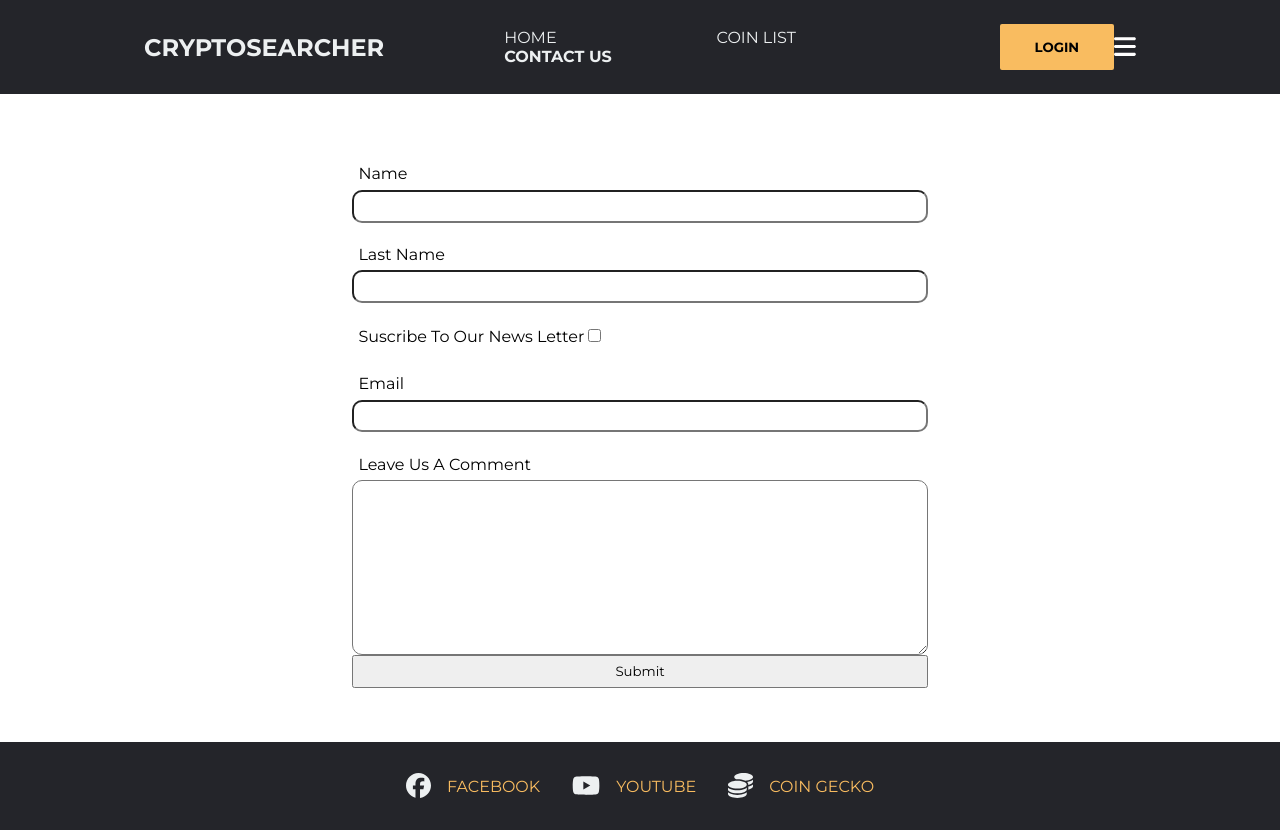
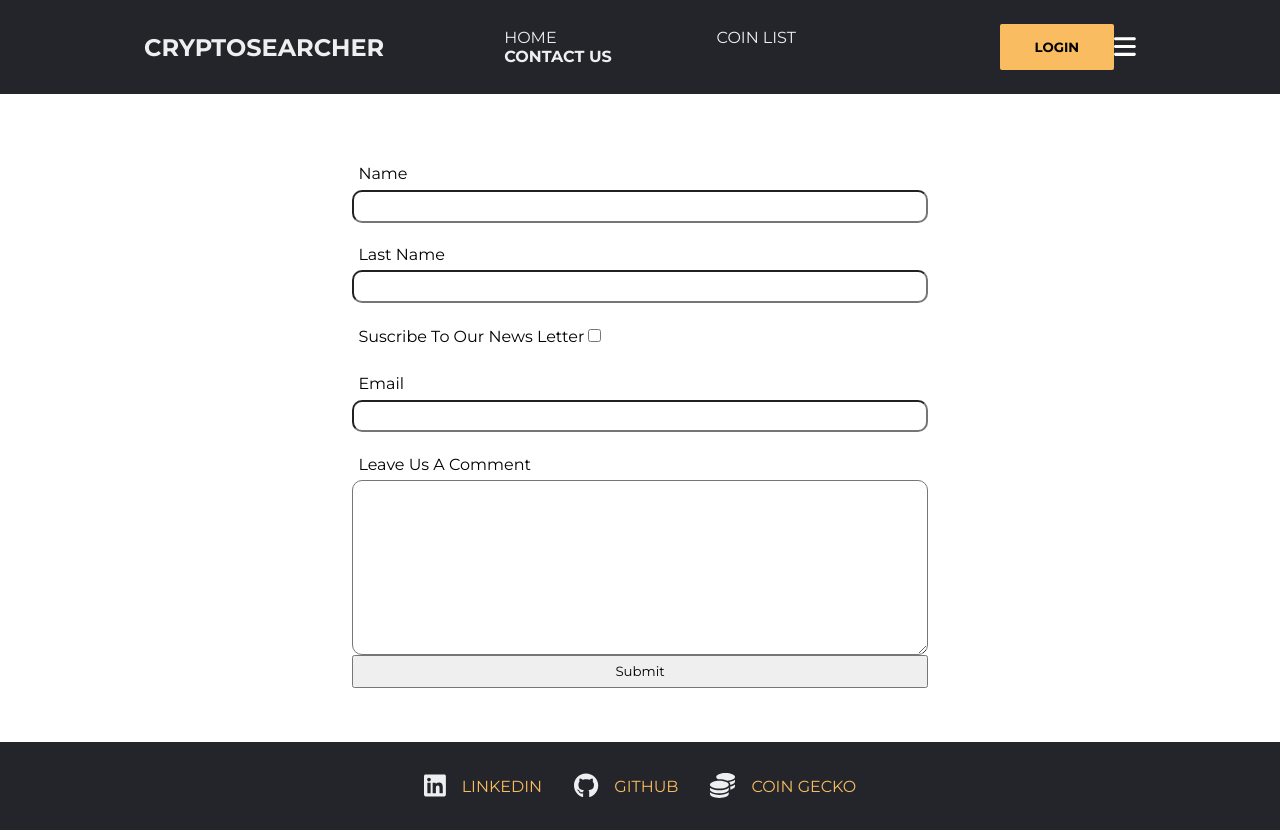
Before and after one commit to dosorio55/crypto-search, an Angular app: page /contact-us in a window 1280 px wide. Built offline with nearby package versions, Linux system fonts and the light colour scheme.

Commit message:
fixed links in footer

```diff
--- a/src/app/core/components/footer/footer.component.html
+++ b/src/app/core/components/footer/footer.component.html
@@ -1,11 +1,11 @@
 <div class="footerContainer">
-    <a href="">
-        <fa-icon class="footerContainer__icon" [icon]="faceIcon" ></fa-icon>
-        <P>facebook</P>
+    <a href="https://www.linkedin.com/in/diego-osorio-ruiz-30533a241/">
+        <fa-icon class="footerContainer__icon" [icon]="linkedIn" ></fa-icon>
+        <P>LinkedIn</P>
     </a>
-    <a href="">
-        <fa-icon class="footerContainer__icon" [icon]="youtubeIcon" ></fa-icon>
-        <P>youtube</P>
+    <a href="https://github.com/dosorio55/">
+        <fa-icon class="footerContainer__icon" [icon]="github" ></fa-icon>
+        <P>GitHub</P>
     </a>
     <a href="https://www.coingecko.com/">
         <fa-icon class="footerContainer__icon" [icon]="coinGecko" ></fa-icon>
--- a/src/app/core/components/footer/footer.component.ts
+++ b/src/app/core/components/footer/footer.component.ts
@@ -1,5 +1,5 @@
 import { Component, OnInit } from '@angular/core';
-import { faFacebook, faYoutube } from '@fortawesome/free-brands-svg-icons';
+import { faFacebook, faYoutube, faGithub, faLinkedin } from '@fortawesome/free-brands-svg-icons';
 import { faCoins } from '@fortawesome/free-solid-svg-icons';
 
 @Component({
@@ -10,9 +10,9 @@ import { faCoins } from '@fortawesome/free-solid-svg-icons';
 export class FooterComponent implements OnInit {
 
   //fontawesome Icon
-  public faceIcon = faFacebook;
-  public youtubeIcon = faYoutube;
-  public coinGecko = faCoins
+  public coinGecko = faCoins;
+  public github = faGithub;
+  public linkedIn = faLinkedin;
 
   constructor() { }
 
--- a/src/app/pages/home/home.component.ts
+++ b/src/app/pages/home/home.component.ts
@@ -30,14 +30,11 @@ export class HomeComponent implements OnInit {
   }
 
   private timeOutNumber() {
-    for (let index = 0; index < 20; index++) {
-      setTimeout(() => {
+    setInterval
+      setInterval(() => {
         this.randomNumberA = Math.floor(Math.random() * 95)
         this.randomNumberB = this.randomNumberA + 4
         this.viewCoins = this.coinsList?.slice(this.randomNumberA, this.randomNumberB);
       }, 5000);
-     //set interval rxjs
-    }
   }
-
 }
```
